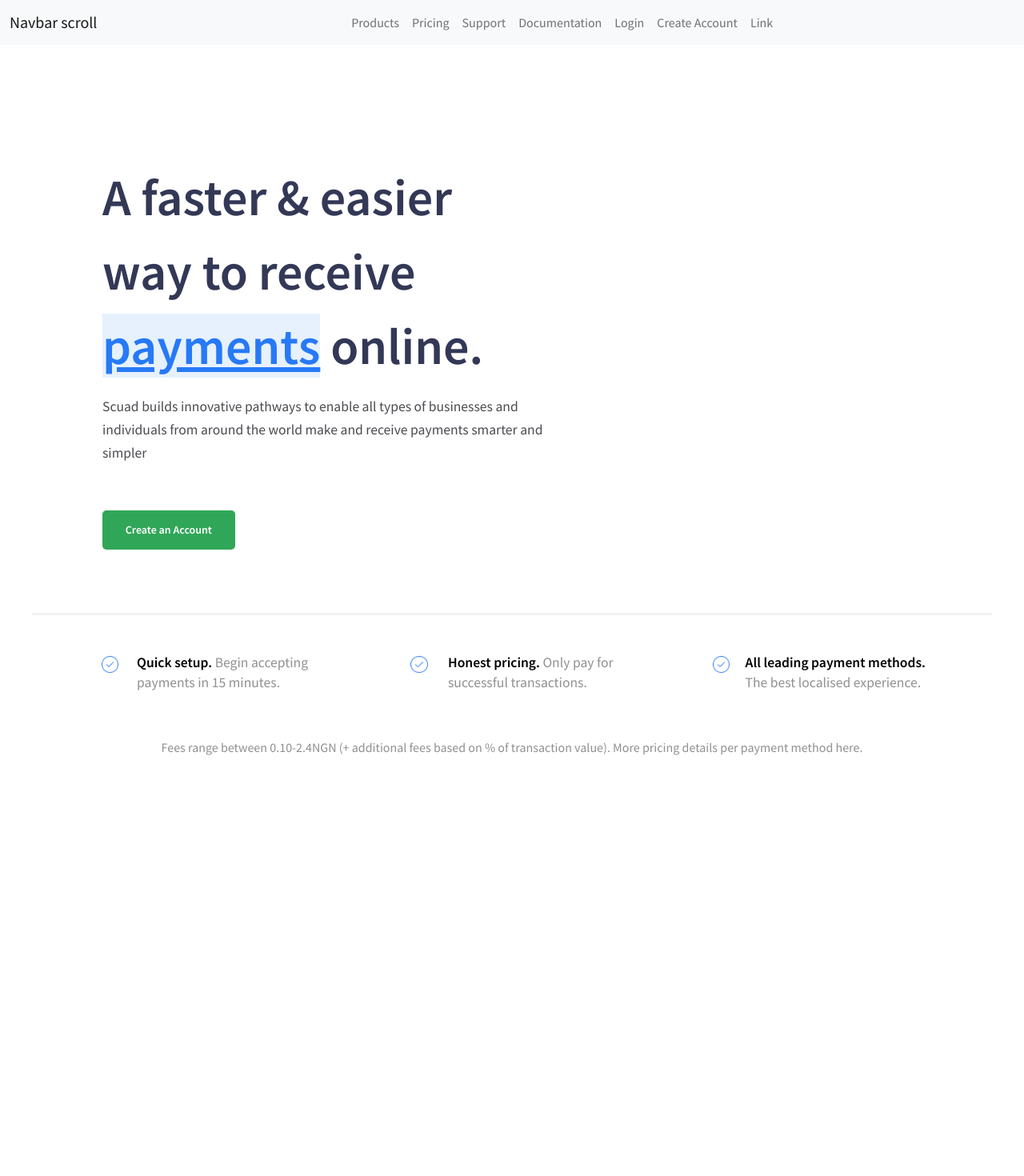
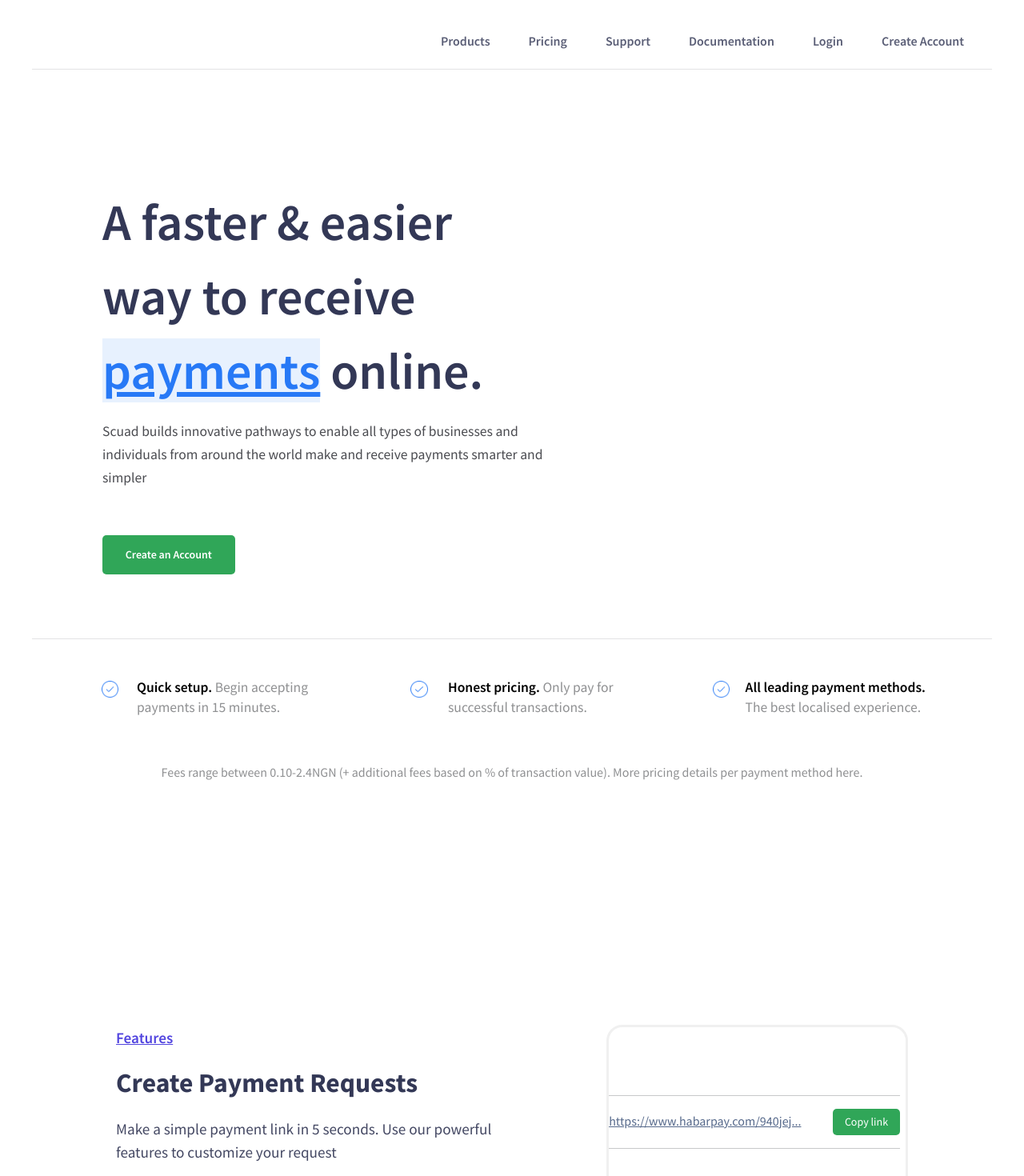
Before and after one commit to EbukaPeter55/Scuad-pay, a React (Create React App) app: page / in a window 1280 px wide. Shown: the top 1470 px of the page at 80% size. Before the commit the page ends 962 px from the top, so only its background shows below. Built offline with nearby package versions, Linux system fonts and the light colour scheme.

Commit message:
Implement the features section and rework the navbar

```diff
--- a/src/components/layout/NavBar/NavBar.component.jsx
+++ b/src/components/layout/NavBar/NavBar.component.jsx
@@ -1,69 +1,66 @@
 import React from 'react';
 import './NavBar.styles.css';
-import Container from 'react-bootstrap/Container';
 
-import Nav from 'react-bootstrap/Nav';
-import Navbar from 'react-bootstrap/Navbar';
+import { Link } from 'react-router-dom';
+
 // import NavDropdown from 'react-bootstrap/NavDropdown';
 
 
 const NavBar = () =>{
 
     return (
-        <Navbar bg="light" expand="lg">
-        <Container fluid>
-          <Navbar.Brand href="#">Navbar scroll</Navbar.Brand>
-          <Navbar.Toggle aria-controls="navbarScroll" />
-          <Navbar.Collapse id="navbarScroll">
-            <Nav
-              className="me-auto my-2 my-lg-0"
-              style={{ maxHeight: '100px' }}
-              navbarScroll
-            >
-              {/* <Nav.Link href="#action1">Home</Nav.Link>
-              <Nav.Link href="#action2">Link</Nav.Link>
-              <NavDropdown title="Link" id="navbarScrollingDropdown">
-                <NavDropdown.Item href="#action3">Action</NavDropdown.Item>
-                <NavDropdown.Item href="#action4">
-                  Another action
-                </NavDropdown.Item>
-                <NavDropdown.Divider />
-                <NavDropdown.Item href="#action5">
-                  Something else here
-                </NavDropdown.Item>
-              </NavDropdown>
-              <Nav.Link href="#" disabled>
-                Link
-              </Nav.Link> */}
-            </Nav>
+      <div>
 
-            {/* <Form className="d-flex">
-              <Form.Control
-                type="search"
-                placeholder="Search"
-                className="me-2"
-                aria-label="Search"
-              />
-              <Button variant="outline-success">Search</Button>
-            </Form> */}
-            <Nav
-              className="me-auto my-2 my-lg-0"
-              style={{ maxHeight: '100px' }}
-              navbarScroll
-            >
-            <Nav.Link href="#action1">Products</Nav.Link>
-            <Nav.Link href="#action1">Pricing</Nav.Link>
-            <Nav.Link href="#action1">Support</Nav.Link>
-            <Nav.Link href="#action1">Documentation</Nav.Link>
-            <Nav.Link href="#action1">Login</Nav.Link>
-            <Nav.Link href="#action1">Create Account</Nav.Link>
+        <nav className="navbar navbar-expand-lg navbar-light mask-custom shadow-0" id="navMain">
+          <div className="container-fluid">
 
-            <Nav.Link href="#action2">Link</Nav.Link>
+            <button className="navbar-toggler hamburger-icon hamburger-mobile" type="button" data-bs-toggle="collapse"
+                data-bs-target="#navbarSupportedContent" aria-controls="navbarSupportedContent" aria-expanded="false"
+                aria-label="Toggle navigation" >
+                <i className="fas fa-bars"></i>
+            </button>
 
-            </Nav>
-          </Navbar.Collapse>
-        </Container>
-      </Navbar>
+            <div className="collapse navbar-collapse right-nav" id="navbarSupportedContent">
+                <ul className="navbar-nav me-auto nav-links-a">
+                    <li className="nav-item px-3">
+                        <Link to="#" className="nav-link archware-nav-title" >Products</Link>
+                    </li>
+
+                    <li className="nav-item px-3">
+                        <Link to="#" className="nav-link archware-nav-title">Pricing</Link>
+                    </li>
+
+                    <li className="nav-item px-3">
+                        <Link to="#" className="nav-link archware-nav-title">Support</Link>
+                    </li>
+
+                    <li className="nav-item px-3">
+                        <Link to="#" className="nav-link archware-nav-title">Documentation</Link>
+                    </li>
+
+                    <li className="nav-item px-3">
+                        <Link to="#" className="nav-link archware-nav-title">Login</Link>
+                    </li>
+
+                    <li className="nav-item px-3">
+                        <Link to="#" className="nav-link archware-nav-title">Create Account</Link>
+                    </li>
+
+                    {/* <li className="button-wrapper">
+                        <a>
+                            <button type="button" className="buy-button">
+                                Get In Touch
+                            </button>
+                        </a>
+                    </li> */}
+                </ul>
+
+            </div>
+        </div>
+    </nav>
+    <hr className="nav_line"></hr>
+      </div>
+
     )
 }
 
--- a/src/components/layout/NavBar/NavBar.styles.css
+++ b/src/components/layout/NavBar/NavBar.styles.css
@@ -0,0 +1,180 @@
+/* Nav text Start*/
+nav{
+    padding: 1rem 0!important;
+}
+
+.navbar-scroll .navbar-toggler-icon,
+.navbar-scroll .navbar-brand {
+  color: #fff;
+}
+
+.archware-nav-title{
+    color: #5A5E76!important;
+    font-style: normal;
+    font-weight: 520!important;
+    font-size: .875rem;
+    line-height: 22px;
+    position: relative;
+}
+.archware-nav-title-drop{
+    font-size: .83rem!important;
+}
+
+nav .buy-button{
+    /* width: 131.08px; */
+    padding: .875rem 1.5rem;
+    height: auto;
+    background: #F56B08;
+    border-radius: 25px;
+    border: none;
+    font-style: normal;
+    font-weight: 600;
+    font-size: 0.75rem;
+    line-height: 18px;
+    color: #FFFFFF;
+
+}
+nav button[type="button"]{
+    margin-right: 2rem;
+}
+
+.right-nav{
+    margin-left: 41%;
+    margin-top: 1rem;
+}
+
+.button-wrapper{
+    margin-left: 1.5rem;
+}
+
+/* Hide the light logo by default */
+.light-logo{
+    display: none;
+}
+
+/* Color of the navbar AFTER scroll */
+.navbar-scroll,
+.navbar-scrolled {
+  background-color: #bbb1cb;
+}
+
+.navbar-trigger{
+    background: #FFFFFF;
+    border: 1px solid rgba(0, 0, 0, 0.17);
+    /* box-shadow: 0px 1px 4px rgba(0, 0, 0, 0.25); */
+    box-shadow: 0 0 10px 5px rgba(0, 0, 0, 0.05);
+    transition: all 0.1s;
+}
+
+/* Nav Dropdown styles */
+.dropdown-style li a {
+    font-weight: 300;
+    color: #1F3F95;
+    font-size: .87rem;
+}
+.hamburger-mobile{
+    display: none;
+}
+
+.nav > .nav-links > ul li a {
+    display: block;
+    padding: 0 8px;
+    color: #1f3f95;
+    line-height: 40px;
+    font-size: 18px;
+    text-decoration: none;
+    scroll-behavior: smooth;
+}
+
+.nav > #nav-check {
+    display: none;
+}
+ul li a:nth-child(2) {
+    display: none;
+}
+
+.nav .nav-links ul a i {
+    background-color: #fff;
+    border-radius: 50px;
+    padding: 7px;
+    margin-left: 5px;
+}
+
+.e-drop-nav{
+    cursor: pointer;
+}
+
+.greetings{
+    font-size: .775rem;
+    font-weight: 600;
+    margin-left: -1em;
+}
+
+.nav_line{
+    max-width: 1200px;
+    margin: 0 auto 0 auto;
+    color: #8F9092;
+}
+@media (max-width: 1200px) {
+
+}
+/* RESPONSIVE STYLES */
+@media(max-width: 990px){
+    .hamburger-mobile{
+        display: block;
+    }
+    .hamburger-desktop{
+        display: none;
+    }
+    .right-btn-container{
+        /* margin-left: -17%!important; */
+    }
+    .nav-links-a{
+        margin-left: 0!important;
+    }
+    .colored-logo, .light-logo{
+        margin-left: 0!important;
+        width: 40%;
+    }
+    .right-nav{
+        margin-left: 0;
+    }
+    .button-wrapper{
+        margin-left: 1rem;
+        margin-top: 1rem;
+    }
+    nav{
+        background: #FFFFFF;
+        /* box-shadow: 0 0 10px 5px rgba(0, 0, 0, 0.05); */
+        /* transition: all 0.1s; */
+    }
+    .e-drop-nav{
+        margin-left: 1rem!important;
+        margin-top: .5rem!important;
+    }
+}
+
+@media(max-width: 414px){
+    .dropdown-style{
+        width: 100%!important;
+    }
+    .hamburger-mobile{
+        display: block;
+        margin-right: 3%!important;
+    }
+    .colored-logo{
+        margin-left: 0!important;
+    }
+
+.right-nav{
+    margin-left: 0;
+}
+
+}
+
+/* Large screen size responsive style */
+@media screen and (min-width: 1600px){
+    .right-nav{
+        margin-left: 35%;
+    }
+}
--- /dev/null
+++ b/src/components/layout/PaymentRequest/PaymentRequest.component.jsx
@@ -0,0 +1,54 @@
+import React from "react";
+import "./PaymentRequest.styles.css";
+import arrow from '../../../assets/images/arrow.png';
+import Button from "../../ReusableComponent/Button/Button.component";
+import { Link } from "react-router-dom";
+
+
+const PaymentRequest = () =>{
+
+    return (
+        <section className="features container-fluid d-flex flex-row justify-content-evenly align-items-center">
+            {/* Left */}
+            <div className="features_left">
+                <header>
+                <h6>Features</h6>
+                <h5>Create Payment Requests</h5>
+                </header>
+                <p className="make_payment">
+                Make a simple payment link in 5 seconds.
+                Use our powerful features to customize your request
+                </p>
+                <div className="learn_more d-flex flex-row flex-wrap align-items-baseline">
+                <p>Learn More</p>
+                <div className="learn_more--image">
+                <img className="img-fluid" src={arrow} alt="arrow" />
+                </div>
+                </div>
+
+            </div>
+            {/* Right */}
+            <div className="card right_card">
+            <div className="right_card--content">
+            <hr className="top_line"></hr>
+            <div className="card_content">
+            <Link to="#">https://www.habarpay.com/940jej...</Link>
+            <Button
+            type="button"
+            buttonText="Copy link"
+            background = "#30A658"
+            color="#FFFFFF"
+            padding=".4rem .9rem"
+            fontWeight="500"
+            margin="0 0 0 2.5rem"
+            />
+            </div>
+            <hr className="bottom_line"></hr>
+                </div>
+
+            </div>
+        </section>
+    )
+}
+
+export default PaymentRequest;
--- /dev/null
+++ b/src/components/layout/PaymentRequest/PaymentRequest.styles.css
@@ -0,0 +1,75 @@
+.features{
+    margin-top: 19rem;
+}
+
+/* LEFT */
+.learn_more p{
+    color: #2779F6;
+    font-size: 1.2rem;
+    text-decoration: underline;
+}
+
+.learn_more--image{
+    width: 2.5%;
+    margin-left: .8rem;
+}
+
+.features_left{
+
+}
+
+.features_left header h6{
+    font-size: 1.2rem;
+    font-weight: 600;
+    color: #5245DF;
+    /* background: #988FEB; */
+    /* background: #988FEB; */
+    text-decoration: underline;
+}
+
+.features_left header h5{
+    font-size: 2.1rem;
+    font-weight: bold;
+    margin-top: 1.5rem;
+    color: #333856;
+}
+
+.make_payment {
+    max-width: 30rem;
+    font-size: 1.2rem;
+    margin-top: 1.5rem;
+    font-weight: 400;
+    color: #444863;
+}
+
+/* RIGHT STYLE */
+.right_card{
+    width: 30%;
+    min-height: 15rem;
+    border-radius: 20px!important;
+    position: relative;
+    padding-top: 5.5%;
+    border: 3.5px solid #F0F0F0!important;
+}
+
+.right_card .right_card--content{
+    position: absolute;
+
+}
+.card_content{
+    /* margin-top: 1rem;
+    margin-bottom: 1rem; */
+}
+
+.top_line{
+    padding-top: -1rem;
+}
+
+.bottom_line{
+    padding-bottom: -1rem;
+}
+
+.card_content a {
+    color: #56698B;
+    font-weight: 500;
+}
--- a/src/pages/Landing/Landing.component.jsx
+++ b/src/pages/Landing/Landing.component.jsx
@@ -1,6 +1,7 @@
 import React from 'react';
 import HeroSection from '../../components/layout/HeroSection/HeroSection.component';
 import NavBar from '../../components/layout/NavBar/NavBar.component';
+import PaymentRequest from '../../components/layout/PaymentRequest/PaymentRequest.component';
 import SetUp from '../../components/layout/SetUp/SetUp.component';
 import './Landing.styles.css';
 
@@ -16,6 +17,9 @@ const Landing = () => {
 
             {/* Setup */}
             <SetUp/>
+
+            {/* Payment Request */}
+            <PaymentRequest/>
         </div>
     )
 }
```
Also changed, not shown: src/assets/images/arrow.png (added).
